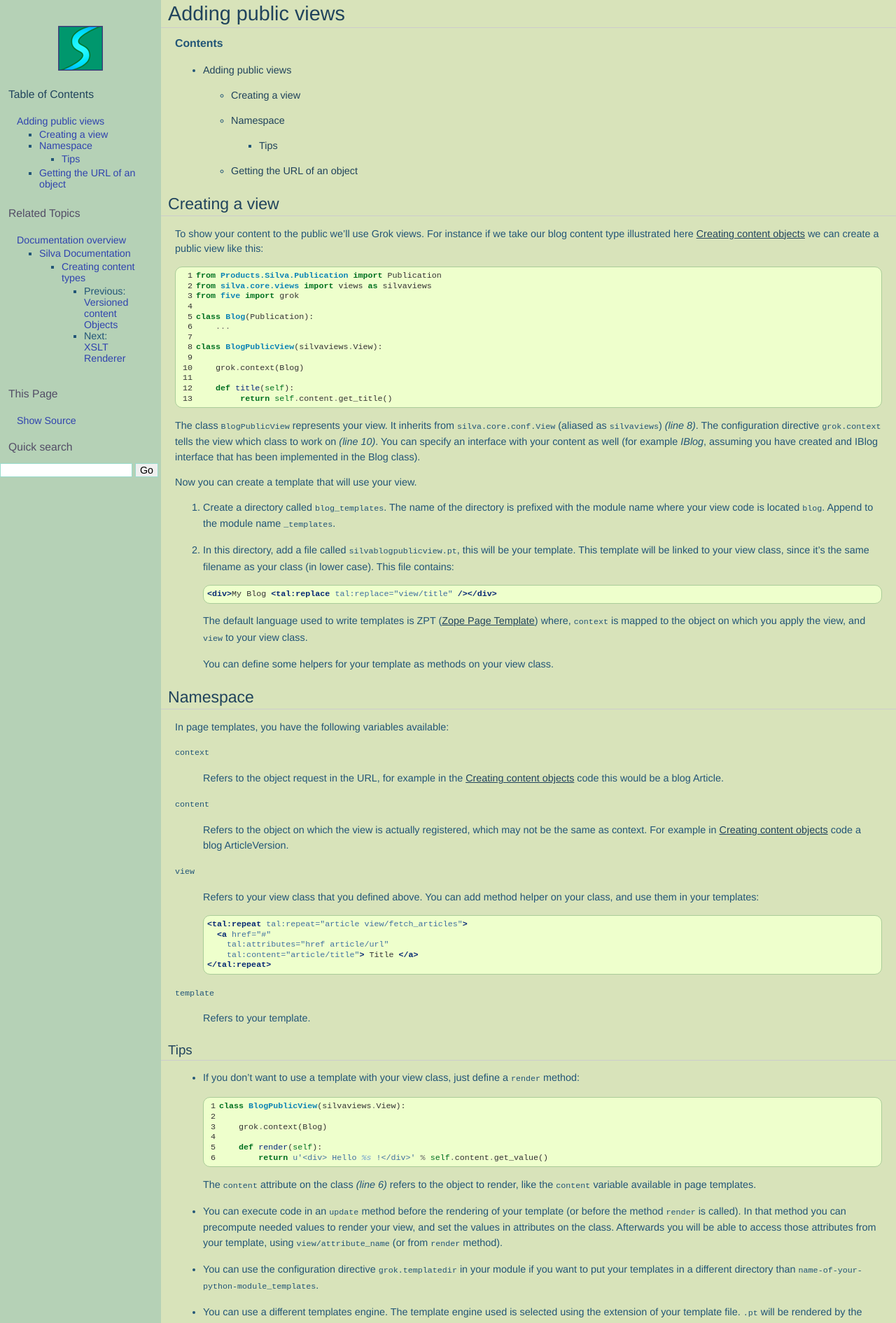
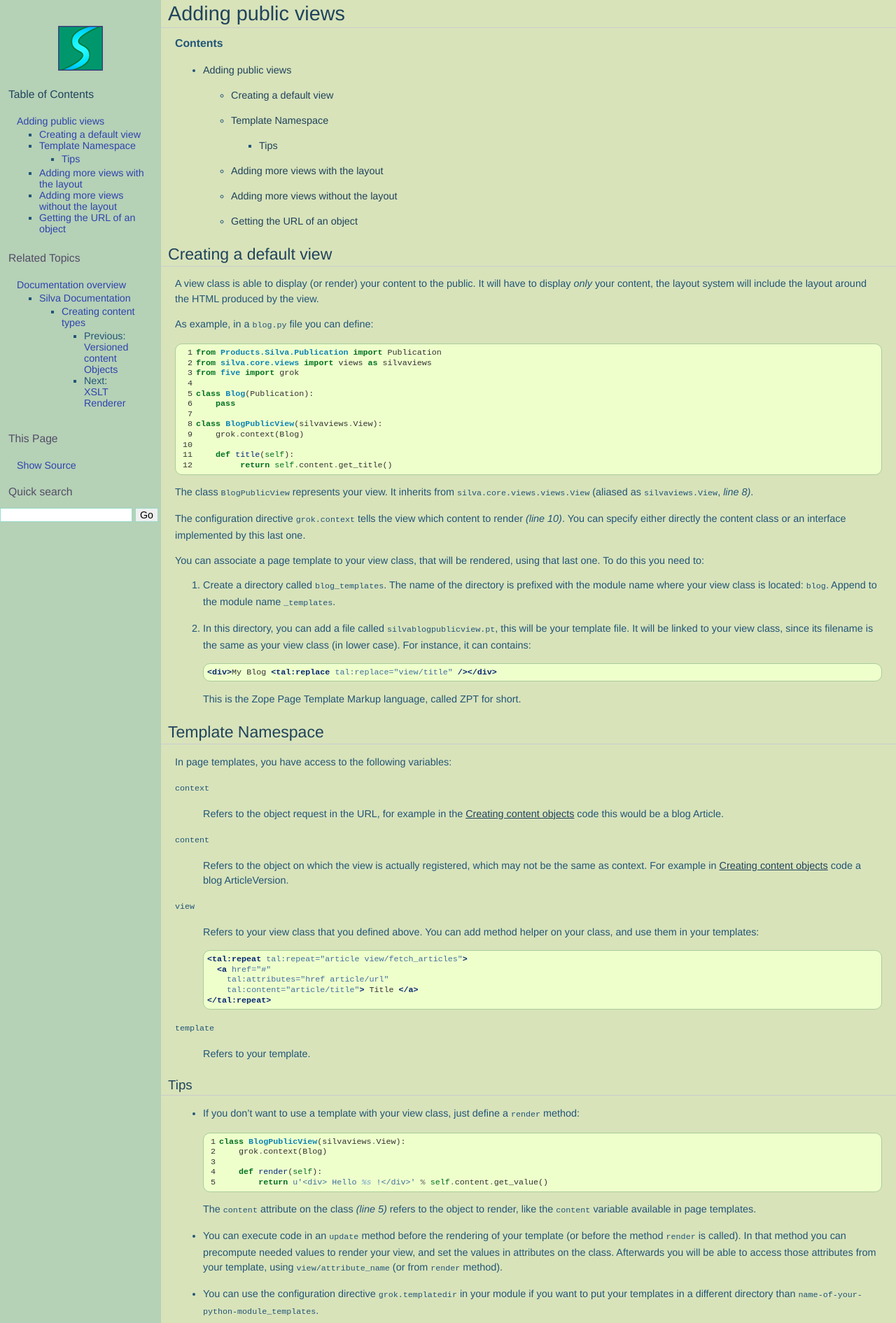
Before and after one commit to silvacms/documentation, a Sphinx documentation site: the page built from source/silva/contents/views.rst, in a window 1280 px wide. Shown: the top 1891 px of the page at 70% size. Built offline with Sphinx 7.4.7, drawn with Linux system fonts in a browser that asks for light colours; pages that are not in the unit, such as notebooks, are missing from menus; comment, search, counter and statistics services are not loaded; some of the changed text lies outside the part shown.

```diff
--- a/buildout.cfg
+++ b/buildout.cfg
@@ -11,14 +11,13 @@ find-links =
    http://infrae.com/download/simple
 sources = sources
 auto-checkout = *
-always-checkout = true
+always-checkout = force
 
 [sources]
 silva.core.interfaces = svn https://svn.infrae.com/silva.core.interfaces/trunk
 sphinxcontrib.infrae = hg https://hg.infrae.com/sphinxcontrib.infrae
 
 [versions]
-repoze.sphinx.autointerface = 0.4
 silva.core.interfaces =
 sphinxcontrib.infrae =
 Sphinx = 1.0.5
@@ -32,7 +31,6 @@ eggs =
    Sphinx
    Pygments
    docutils
-   repoze.sphinx.autointerface
    zope.testing
    silva.translations
    silva.core.interfaces
--- a/source/.static/default.css
+++ b/source/.static/default.css
@@ -761,6 +761,7 @@ th {
     padding-right: 5px;
 }
 
+dl.interface,
 pre {
     padding: 5px;
     background-color: #efc;
@@ -796,23 +797,17 @@ tt {
 }
 
 em.property {
-    color: #20435C;
-    font-style: normal;
-    font-size: 1.2em;
+    font-size: 1.1em;
+    color: #225577;
     font-weight: bold;
 }
 
 tt.descname,
 tt.descclassname {
-    color: #20435C;
+    color: #0e84b5;
     font-weight: bold;
-    font-size: 1.2em;
 }
 
-tt.xref, a tt {
-    background-color: transparent;
-    font-weight: bold;
-}
 
 blockquote {
     margin-right: 0px;
--- a/source/conf.py
+++ b/source/conf.py
@@ -26,8 +26,7 @@ import sys, os
 extensions = [
     'sphinx.ext.autodoc',
     'sphinx.ext.doctest',
-    'sphinxcontrib.infrae',
-    'repoze.sphinx.autointerface']
+    'sphinxcontrib.infrae']
 
 # Add any paths that contain templates here, relative to this directory.
 templates_path = ['.templates']
--- a/source/silva/contents/views.rst
+++ b/source/silva/contents/views.rst
@@ -3,12 +3,14 @@ Adding public views
 
 .. contents::
 
-Creating a view
----------------
+Creating a default view
+-----------------------
 
-To show your content to the public we'll use Grok views. For instance
-if we take our blog content type illustrated here :ref:`base` we can
-create a public view like this:
+A view class is able to display (or render) your content to the
+public. It will have to display *only* your content, the layout system
+will include the layout around the HTML produced by the view.
+
+As example, in a ``blog.py`` file you can define:
 
 .. sourcecode:: python
    :linenos:
@@ -18,48 +20,44 @@ create a public view like this:
    from five import grok
 
    class Blog(Publication):
-       ...
+       pass
 
    class BlogPublicView(silvaviews.View):
-
        grok.context(Blog)
 
        def title(self):
             return self.content.get_title()
 
 The class ``BlogPublicView`` represents your view. It inherits from
-``silva.core.conf.View`` (aliased as ``silvaviews``) *(line 8)*. The
-configuration directive ``grok.context`` tells the view which class to
-work on *(line 10)*. You can specify an interface with your content as
-well (for example *IBlog*, assuming you have created and IBlog
-interface that has been implemented in the Blog class).
+``silva.core.views.views.View`` (aliased as ``silvaviews.View``, *line 8)*.
 
-Now you can create a template that will use your view.
+The configuration directive ``grok.context`` tells the view which
+content to render *(line 10)*. You can specify either directly the
+content class or an interface implemented by this last one.
+
+You can associate a page template to your view class, that will be
+rendered, using that last one. To do this you need to:
 
 1. Create a directory called ``blog_templates``. The name of the
-   directory is prefixed with the module name where your view code is
-   located ``blog``. Append to the module name ``_templates``.
+   directory is prefixed with the module name where your view class is
+   located: ``blog``. Append to the module name ``_templates``.
 
-2. In this directory, add a file called ``silvablogpublicview.pt``,
-   this will be your template. This template will be linked to your
-   view class, since it's the same filename as your class (in lower
-   case). This file contains:
+2. In this directory, you can add a file called
+   ``silvablogpublicview.pt``, this will be your template file. It
+   will be linked to your view class, since its filename is the same
+   as your view class (in lower case). For instance, it can contains:
 
    .. sourcecode:: xml
 
       <div>My Blog <tal:replace tal:replace="view/title" /></div>
 
-   The default language used to write templates is ZPT (`Zope Page
-   Template`_) where, ``context`` is mapped to the object on which you
-   apply the view, and ``view`` to your view class.
+   This is the Zope Page Template Markup language, called ZPT for
+   short.
 
-   You can define some helpers for your template as methods on your
-   view class.
+Template Namespace
+------------------
 
-Namespace
----------
-
-In page templates, you have the following variables available:
+In page templates, you have access to the following variables:
 
 ``context``
 
@@ -99,13 +97,12 @@ Tips
     :linenos:
 
     class BlogPublicView(silvaviews.View):
-
         grok.context(Blog)
 
         def render(self):
             return u'<div> Hello %s !</div>' % self.content.get_value()
 
-  The ``content`` attribute on the class *(line 6)* refers to the
+  The ``content`` attribute on the class *(line 5)* refers to the
   object to render, like the ``content`` variable available in page
   templates.
 
@@ -138,7 +135,6 @@ Tips
   .. sourcecode:: python
 
     class RSSBlogView(BlogPublicView):
-
          grok.name('rss.xml')
 
   After you create the template ``rsssilvablogview.pt`` in the
@@ -147,10 +143,20 @@ Tips
   ``BlogPublicView``, it will automatically be a view for ``Blog``
   objects, and have all the helpers you defined before.
 
+Adding more views with the layout
+---------------------------------
+
+XXX
+
+Adding more views without the layout
+------------------------------------
+
+XXX
+
 Getting the URL of an object
 ----------------------------
 
-In python code you can do:
+From a python file, you can use the function ``absoluteURL``:
 
 .. sourcecode:: python
 
@@ -161,7 +167,7 @@ In python code you can do:
 ``self.context`` is the object you want the URL from, and
 ``self.request`` is the request for which you want to get the URL for.
 
-In a page template, you can use ``context/@@absolute_url``:
+From a page template, you can use the view ``absolute_url``:
 
 .. sourcecode:: html
 
```
Also changed, not shown: source/silva/contents/api/silvaobjects.rst (+4 -5 lines), source/silva/contents/base.rst (+14 -19 lines), source/silva/extension/index.rst (+14 -13 lines).
